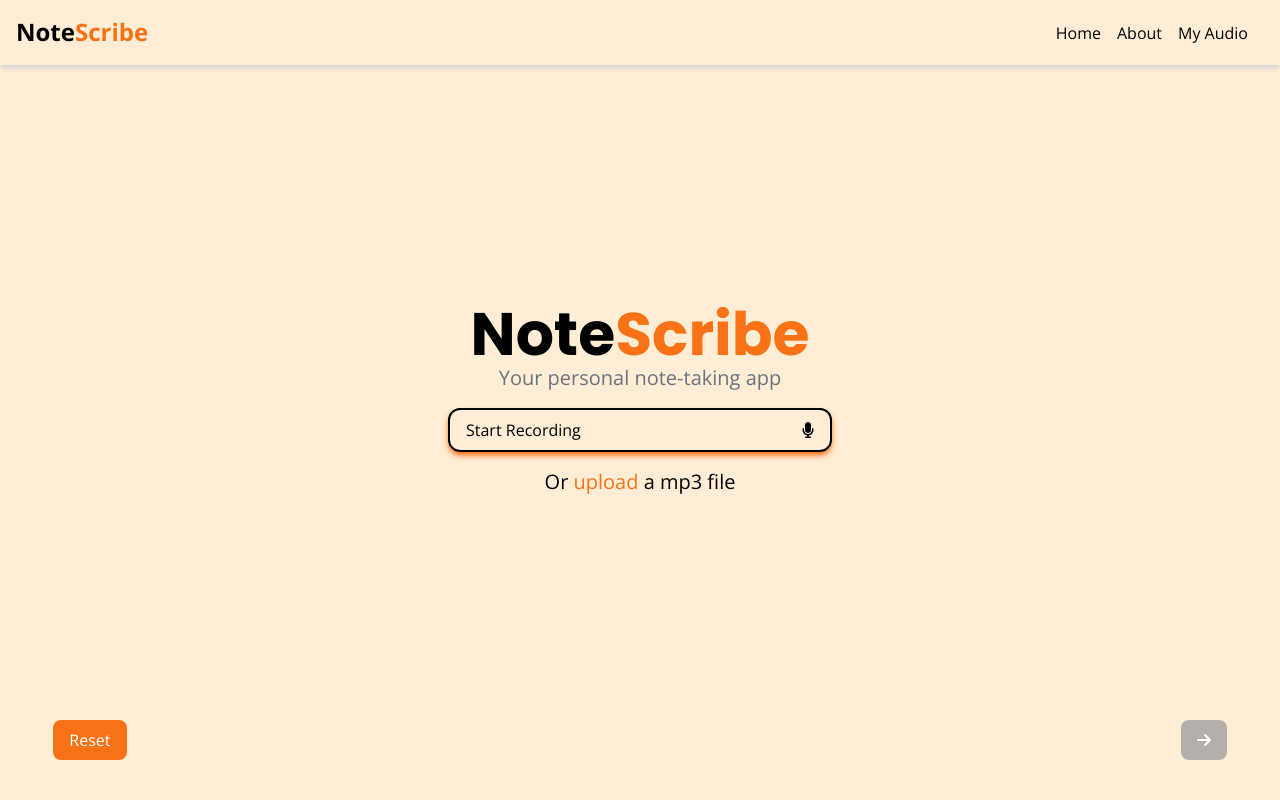
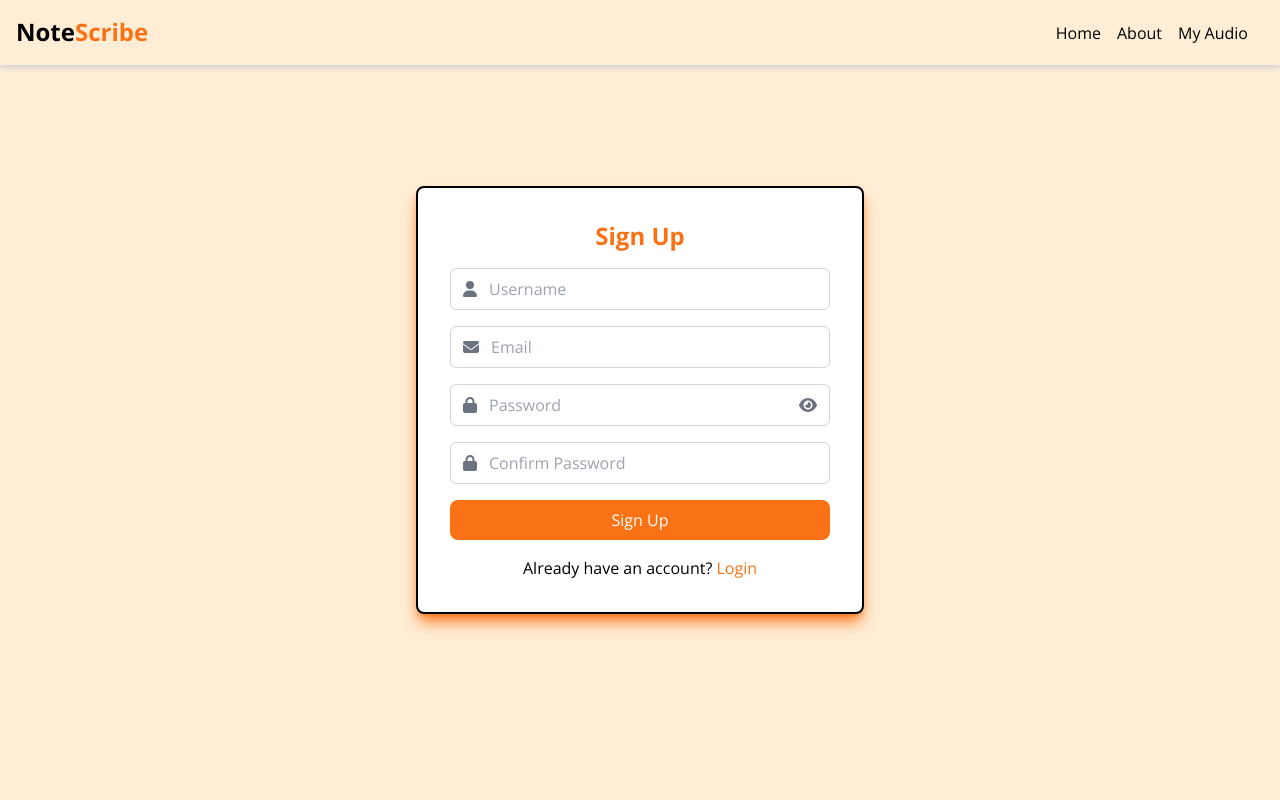
Before and after one commit to hphng/NoteScribe, a React (Vite) app in the folder frontend/: page /signup in a window 1280 px wide. Before the commit this address led to /. Shown: the top 800 px of the page. Built offline with nearby package versions, Linux system fonts and the light colour scheme.

Commit message:
add login and signup page

```diff
--- a/frontend/src/App.jsx
+++ b/frontend/src/App.jsx
@@ -8,6 +8,8 @@ import Footer from './components/Footer'
 import Translate from './components/Translate'
 import DocumentList from './pages/DocumentList'
 import DocumentDetails from './pages/DocumentDetails'
+import Login from './pages/Login'
+import SignUp from './pages/SignUp'
 
 export default function App() {
   return (
@@ -22,6 +24,8 @@ export default function App() {
             <Route path="/translate" element={<Translate />} />
             <Route path="/a" element={<DocumentList />} />
             <Route path="/a/:id" element={<DocumentDetails />}/>
+            <Route path="/login" element={<Login />}/>
+            <Route path="/signup" element={<SignUp />}/>
             <Route path="*" element={<Navigate to="/"/>}/>
           </Routes>
         </div>
--- /dev/null
+++ b/frontend/src/pages/Login.jsx
@@ -0,0 +1,69 @@
+import React, { useState } from 'react';
+import { FontAwesomeIcon } from '@fortawesome/react-fontawesome';
+import { faUser, faLock } from '@fortawesome/free-solid-svg-icons';
+
+const LoginPage = () => {
+  const [formData, setFormData] = useState({ username: '', password: '' });
+
+  const handleInputChange = (e) => {
+    setFormData({ ...formData, [e.target.name]: e.target.value });
+  };
+
+  const handleLoginSubmit = (e) => {
+    e.preventDefault();
+    console.log('Logging in...');
+    // Add login logic here
+  };
+
+  return (
+    <div className="min-h-screen flex items-center justify-center">
+      <div className="p-8 max-w-md w-full bg-white rounded-lg shadow-md shadow-orange-500 border-2 border-black ">
+        <h2 className="text-2xl font-bold text-center text-orange-500 mb-4">Login</h2>
+        <form onSubmit={handleLoginSubmit} className="space-y-4">
+          <div className="flex items-center border border-gray-300 rounded-md px-3 py-2 focus-within:border-orange-500">
+            <FontAwesomeIcon icon={faUser} className="text-gray-500" />
+            <input
+              type="text"
+              name="username"
+              placeholder="Username"
+              value={formData.username}
+              onChange={handleInputChange}
+              className="flex-1 ml-3 outline-none focus:outline-none"
+              required
+            />
+          </div>
+          <div className="flex items-center border border-gray-300 rounded-md px-3 py-2 focus-within:border-orange-500">
+            <FontAwesomeIcon icon={faLock} className="text-gray-500" />
+            <input
+              type="password"
+              name="password"
+              placeholder="Password"
+              value={formData.password}
+              onChange={handleInputChange}
+              className="flex-1 ml-3 outline-none focus:outline-none"
+              required
+            />
+          </div>
+
+          <button
+            type="submit"
+            className="w-full py-2 mt-4 bg-orange-500 text-white rounded-lg hover:bg-orange-600 transition duration-200"
+          >
+            Login
+          </button>
+        </form>
+
+        <div className="text-center mt-4">
+          <p>
+            Don't have an account?{' '}
+            <a href="/signup" className="text-orange-500 hover:underline">
+              Sign Up
+            </a>
+          </p>
+        </div>
+      </div>
+    </div>
+  );
+};
+
+export default LoginPage;
--- /dev/null
+++ b/frontend/src/pages/SignUp.jsx
@@ -0,0 +1,161 @@
+import React, { useState } from 'react';
+import { Field, Fieldset, Input, Label, Legend, Select } from '@headlessui/react';
+import { FontAwesomeIcon } from '@fortawesome/react-fontawesome';
+import { faUser, faEnvelope, faLock, faImage, faEye, faEyeSlash } from '@fortawesome/free-solid-svg-icons';
+
+const SignupPage = () => {
+  const [formData, setFormData] = useState({
+    name: '',
+    email: '',
+    password: '',
+    confirmPassword: '',
+    country: '',
+    photo: null,
+  });
+
+  const [errors, setErrors] = useState({});
+  const [showPassword, setShowPassword] = useState(false);
+
+  // Toggle password visibility
+  const togglePasswordVisibility = () => {
+    setShowPassword((prevShow) => !prevShow);
+  };
+
+  // Form validation function
+  const validateForm = () => {
+    const newErrors = {};
+
+    if (!formData.name) newErrors.name = 'Username is required';
+    if (!formData.email) newErrors.email = 'Email is required';
+    else if (!/^[^\s@]+@[^\s@]+\.[^\s@]+$/.test(formData.email))
+      newErrors.email = 'Please enter a valid email address';
+
+    if (!formData.password) newErrors.password = 'Password is required';
+    else if (formData.password.length < 8)
+      newErrors.password = 'Password must be at least 8 characters';
+
+    if (formData.password !== formData.confirmPassword)
+      newErrors.confirmPassword = 'Passwords do not match';
+
+    setErrors(newErrors);
+    return Object.keys(newErrors).length === 0;
+  };
+
+  // Handle form submission
+  const handleSignupSubmit = (e) => {
+    e.preventDefault();
+    if (validateForm()) {
+      console.log('Form data submitted:', formData);
+      // Insert signup logic here
+    }
+  };
+
+  // Handle input change
+  const handleInputChange = (e) => {
+    const { name, value, files } = e.target;
+    setFormData((prevData) => ({
+      ...prevData,
+      [name]: files ? files[0] : value,
+    }));
+  };
+
+  return (
+    <div className="min-h-screen flex items-center justify-center">
+      <form onSubmit={handleSignupSubmit} className="w-full max-w-md p-8 bg-white rounded-lg shadow-lg shadow-orange-500 border-2 border-black">
+        <Fieldset className="space-y-4">
+          <Legend className="text-2xl font-bold text-center text-orange-500 mb-4">Sign Up</Legend>
+
+          {/* Username Field */}
+          <Field>
+            <div className="flex items-center border border-gray-300 rounded-md px-3 py-2 focus-within:border-orange-500">
+              <FontAwesomeIcon icon={faUser} className="text-gray-500" />
+              <Input
+                type="text"
+                name="name"
+                placeholder="Username"
+                value={formData.name}
+                onChange={handleInputChange}
+                className="flex-1 ml-3 outline-none "
+              />
+            </div>
+            {errors.name && <p className="text-red-500 text-sm pt-2">{errors.name}</p>}
+          </Field>
+
+          {/* Email Field */}
+          <Field>
+            <div className="flex items-center border border-gray-300 rounded-md px-3 py-2 focus-within:border-orange-500">
+              <FontAwesomeIcon icon={faEnvelope} className="text-gray-500" />
+              <Input
+                type="email"
+                name="email"
+                placeholder="Email"
+                value={formData.email}
+                onChange={handleInputChange}
+                className="flex-1 ml-3 outline-none"
+              />
+            </div>
+            {errors.email && <p className="text-red-500 text-sm pt-2">{errors.email}</p>}
+          </Field>
+
+          {/* Password Field */}
+          <Field>
+            <div className="flex items-center border border-gray-300 rounded-md px-3 py-2 focus-within:border-orange-500">
+              <FontAwesomeIcon icon={faLock} className="text-gray-500" />
+              <Input
+                type={showPassword ? 'text' : 'password'}
+                name="password"
+                placeholder="Password"
+                value={formData.password}
+                onChange={handleInputChange}
+                className="flex-1 ml-3 outline-none"
+              />
+              <button
+                type="button"
+                onClick={togglePasswordVisibility}
+                className="ml-2 text-gray-500"
+              >
+                <FontAwesomeIcon icon={showPassword ? faEyeSlash : faEye} />
+              </button>
+            </div>
+            {errors.password && <p className="text-red-500 text-sm pt-2">{errors.password}</p>}
+          </Field>
+
+          {/* Confirm Password Field */}
+          <Field>
+            <div className="flex items-center border border-gray-300 rounded-md px-3 py-2 focus-within:border-orange-500">
+              <FontAwesomeIcon icon={faLock} className="text-gray-500" />
+              <Input
+                type="password"
+                name="confirmPassword"
+                placeholder="Confirm Password"
+                value={formData.confirmPassword}
+                onChange={handleInputChange}
+                className="flex-1 ml-3 outline-none"
+              />
+            </div>
+            {errors.confirmPassword && <p className="text-red-500 text-sm pt-2">{errors.confirmPassword}</p>}
+          </Field>
+
+          {/* Submit Button */}
+          <button
+            type="submit"
+            className="w-full py-2 mt-4 bg-orange-500 text-white rounded-lg hover:bg-orange-600 transition duration-200"
+          >
+            Sign Up
+          </button>
+        </Fieldset>
+
+        <div className="text-center mt-4">
+          <p>
+            Already have an account?{' '}
+            <a href="/login" className="text-orange-500 hover:underline">
+              Login
+            </a>
+          </p>
+        </div>
+      </form>
+    </div>
+  );
+};
+
+export default SignupPage;
```
